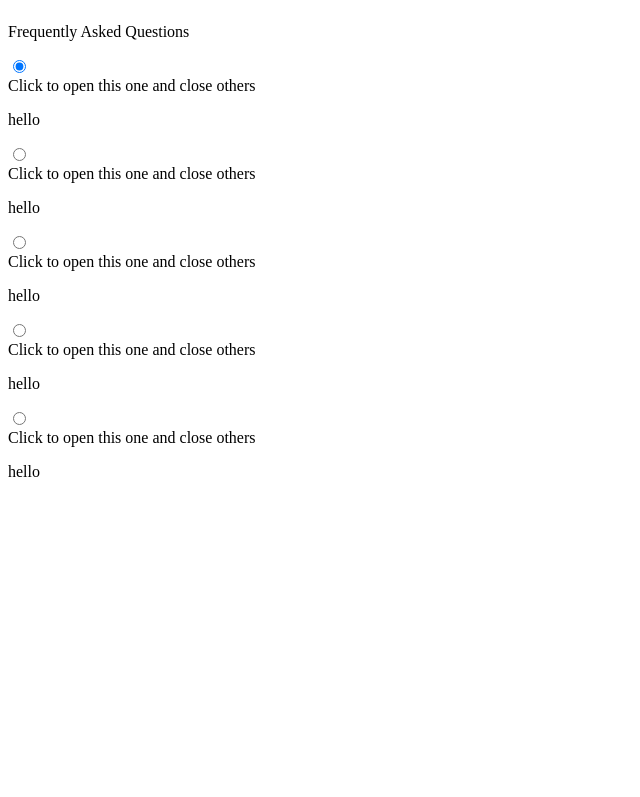
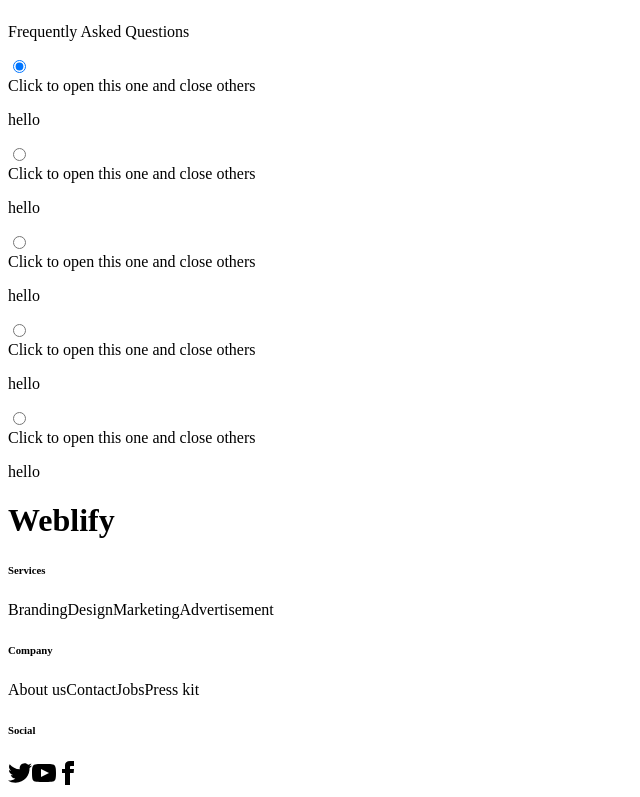
Before and after one commit to patrickiyiakimo/weblify-react, a React (Create React App) app: page / in a window 1280 px wide. Shown: the part 2436-3233 px from the top of the page, without its empty margins (0-640 px from the left). Before the commit the page ends 2933 px from the top, so only its background shows below. Built offline with nearby package versions, Linux system fonts and the light colour scheme.

Commit message:
created the footer

```diff
--- a/src/App.js
+++ b/src/App.js
@@ -2,6 +2,7 @@
 import Hero from "./components/Hero";
 import Input from "./components/Input";
 import Faq from "./components/Faq";
+import Footer from "./components/Footer";
 
 function App() {
   return (
@@ -18,6 +19,9 @@
       <div>
         <Faq />
       </div>
+      <div>
+        <Footer />
+      </div>
     </div>
   );
 }
--- /dev/null
+++ b/src/components/Footer.js
@@ -0,0 +1,67 @@
+import React from 'react'
+
+const Footer = () => {
+  return (
+    <div>
+      <footer className="footer bg-base-300 text-base-content p-10 font-abc">
+        <div>
+          <h1 className="font-bold text-3xl">Weblify</h1>
+        </div>
+        <nav>
+          <h6 className="footer-title">Services</h6>
+          <a className="link link-hover">Branding</a>
+          <a className="link link-hover">Design</a>
+          <a className="link link-hover">Marketing</a>
+          <a className="link link-hover">Advertisement</a>
+        </nav>
+        <nav>
+          <h6 className="footer-title">Company</h6>
+          <a className="link link-hover">About us</a>
+          <a className="link link-hover">Contact</a>
+          <a className="link link-hover">Jobs</a>
+          <a className="link link-hover">Press kit</a>
+        </nav>
+        <nav>
+          <h6 className="footer-title">Social</h6>
+          <div className="grid grid-flow-col gap-4">
+            <a>
+              <svg
+                xmlns="http://www.w3.org/2000/svg"
+                width="24"
+                height="24"
+                viewBox="0 0 24 24"
+                className="fill-current"
+              >
+                <path d="M24 4.557c-.883.392-1.832.656-2.828.775 1.017-.609 1.798-1.574 2.165-2.724-.951.564-2.005.974-3.127 1.195-.897-.957-2.178-1.555-3.594-1.555-3.179 0-5.515 2.966-4.797 6.045-4.091-.205-7.719-2.165-10.148-5.144-1.29 2.213-.669 5.108 1.523 6.574-.806-.026-1.566-.247-2.229-.616-.054 2.281 1.581 4.415 3.949 4.89-.693.188-1.452.232-2.224.084.626 1.956 2.444 3.379 4.6 3.419-2.07 1.623-4.678 2.348-7.29 2.04 2.179 1.397 4.768 2.212 7.548 2.212 9.142 0 14.307-7.721 13.995-14.646.962-.695 1.797-1.562 2.457-2.549z"></path>
+              </svg>
+            </a>
+            <a>
+              <svg
+                xmlns="http://www.w3.org/2000/svg"
+                width="24"
+                height="24"
+                viewBox="0 0 24 24"
+                className="fill-current"
+              >
+                <path d="M19.615 3.184c-3.604-.246-11.631-.245-15.23 0-3.897.266-4.356 2.62-4.385 8.816.029 6.185.484 8.549 4.385 8.816 3.6.245 11.626.246 15.23 0 3.897-.266 4.356-2.62 4.385-8.816-.029-6.185-.484-8.549-4.385-8.816zm-10.615 12.816v-8l8 3.993-8 4.007z"></path>
+              </svg>
+            </a>
+            <a>
+              <svg
+                xmlns="http://www.w3.org/2000/svg"
+                width="24"
+                height="24"
+                viewBox="0 0 24 24"
+                className="fill-current"
+              >
+                <path d="M9 8h-3v4h3v12h5v-12h3.642l.358-4h-4v-1.667c0-.955.192-1.333 1.115-1.333h2.885v-5h-3.808c-3.596 0-5.192 1.583-5.192 4.615v3.385z"></path>
+              </svg>
+            </a>
+          </div>
+        </nav>
+      </footer>
+    </div>
+  );
+}
+
+export default Footer
```
Also changed, not shown: src/Footer.js (deleted, +0 -9 lines).
